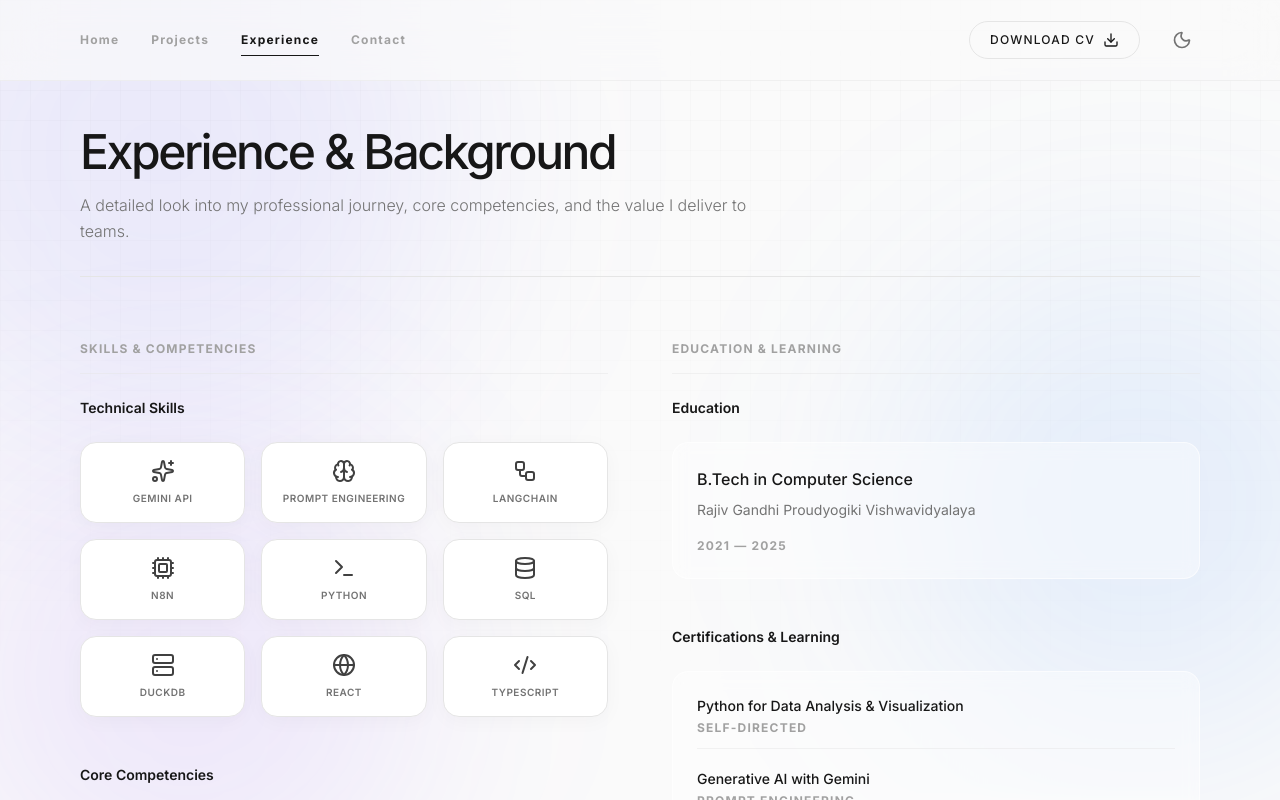
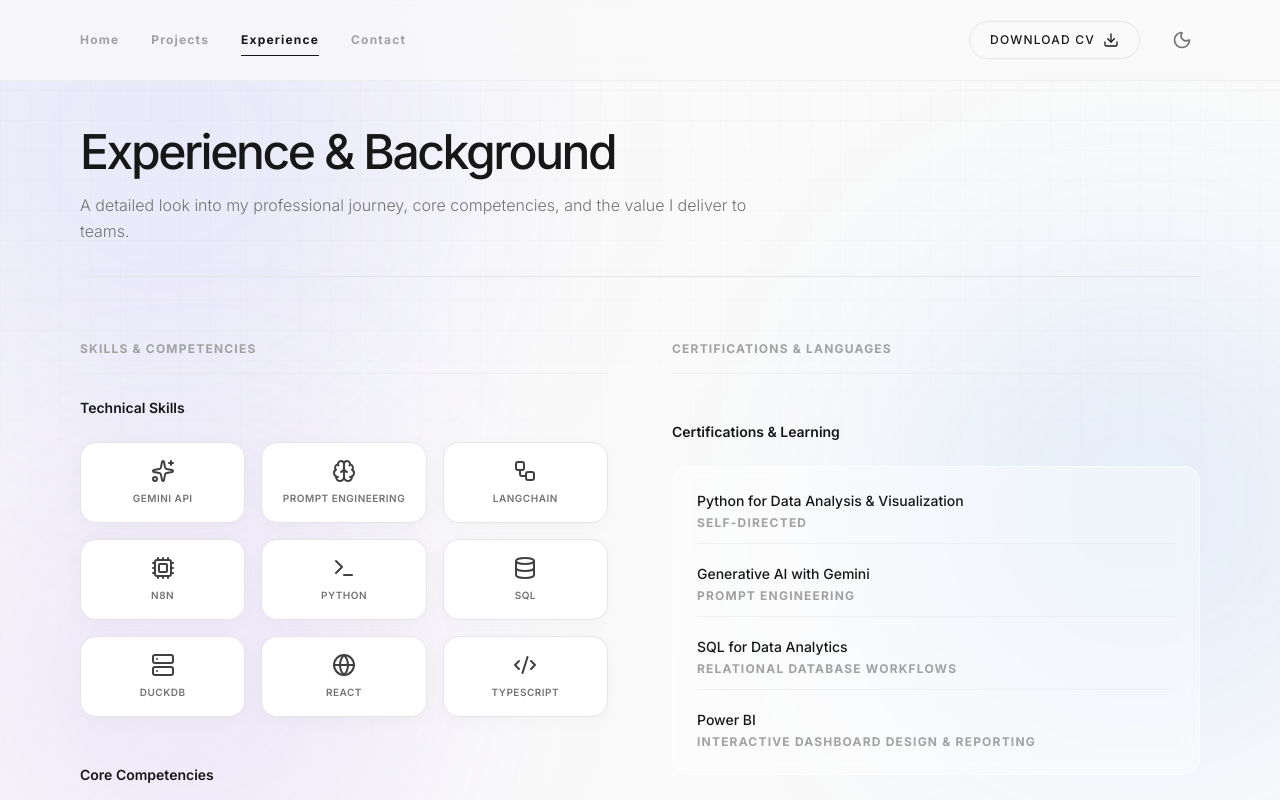
Before and after one commit to MD-NAVED/mohammad-naved-portfolio, a React (Vite) app: page / in a window 1280 px wide. Both pictures are taken after a click on the button "Experience". Shown: the top 800 px of the page. Built offline with nearby package versions, Linux system fonts and the light colour scheme.

Commit message:
refactor: minor layout adjustments and content updates

```diff
--- a/src/App.tsx
+++ b/src/App.tsx
@@ -1029,7 +1029,7 @@ export default function App() {
                        </div>
                      </motion.div>
 
-                     {/* Right Column: Education & Learning */}
+                     {/* Right Column: Certifications & Languages */}
                      <motion.div
                        initial={{ opacity: 0, x: 30 }}
                        whileInView={{ opacity: 1, x: 0 }}
@@ -1039,14 +1039,7 @@ export default function App() {
                      >
                        <div>
                          <div className="flex items-center gap-2 mb-6 border-b border-neutral-200/50 dark:border-neutral-800/50 pb-4">
-                           <h2 className="text-xs font-bold uppercase tracking-widest text-neutral-400 dark:text-neutral-500 transition-colors">Education & Learning</h2>
-                         </div>
-
-                         <h3 className="text-sm font-semibold text-neutral-900 dark:text-neutral-100 mb-6 transition-colors">Education</h3>
-                         <div className="bg-white/40 dark:bg-[#111111]/40 p-6 rounded-2xl border border-white/60 dark:border-white/5 backdrop-blur-sm">
-                           <p className="font-medium text-neutral-900 dark:text-neutral-100 text-sm md:text-base transition-colors">B.Tech in Computer Science</p>
-                           <p className="text-neutral-500 dark:text-neutral-400 text-sm mt-2 transition-colors leading-relaxed">Rajiv Gandhi Proudyogiki Vishwavidyalaya</p>
-                           <p className="text-xs font-bold text-neutral-400 dark:text-neutral-600 uppercase tracking-widest mt-4 transition-colors">2021 — 2025</p>
+                           <h2 className="text-xs font-bold uppercase tracking-widest text-neutral-400 dark:text-neutral-500 transition-colors">Certifications & Languages</h2>
                          </div>
                        </div>
 
```
Also changed, not shown: 1 other file (tests, documents, lock files or other folders).
